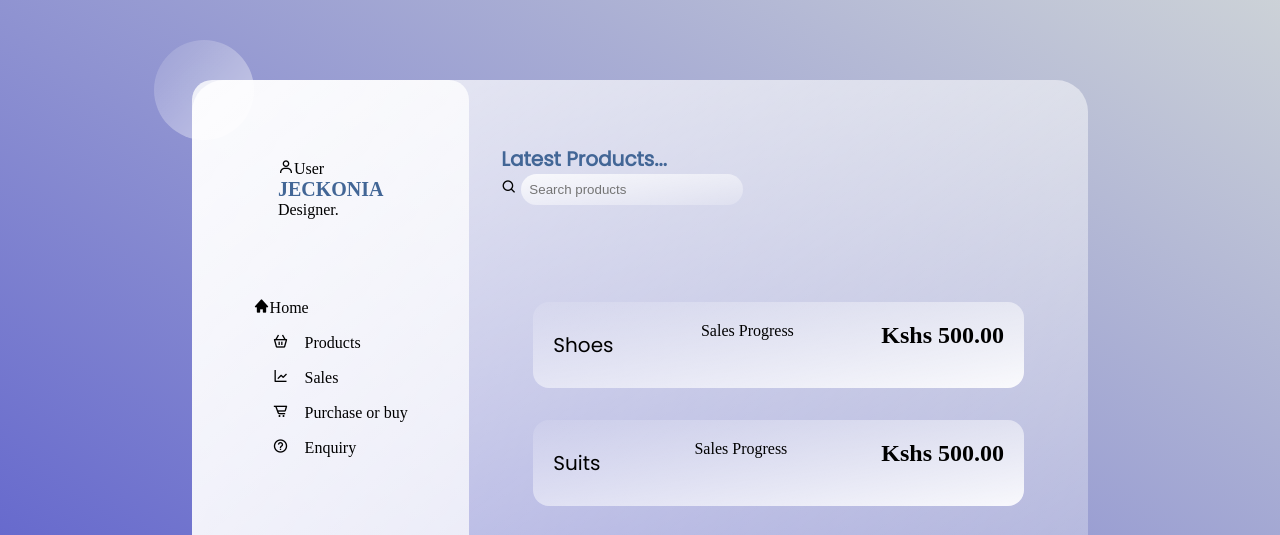
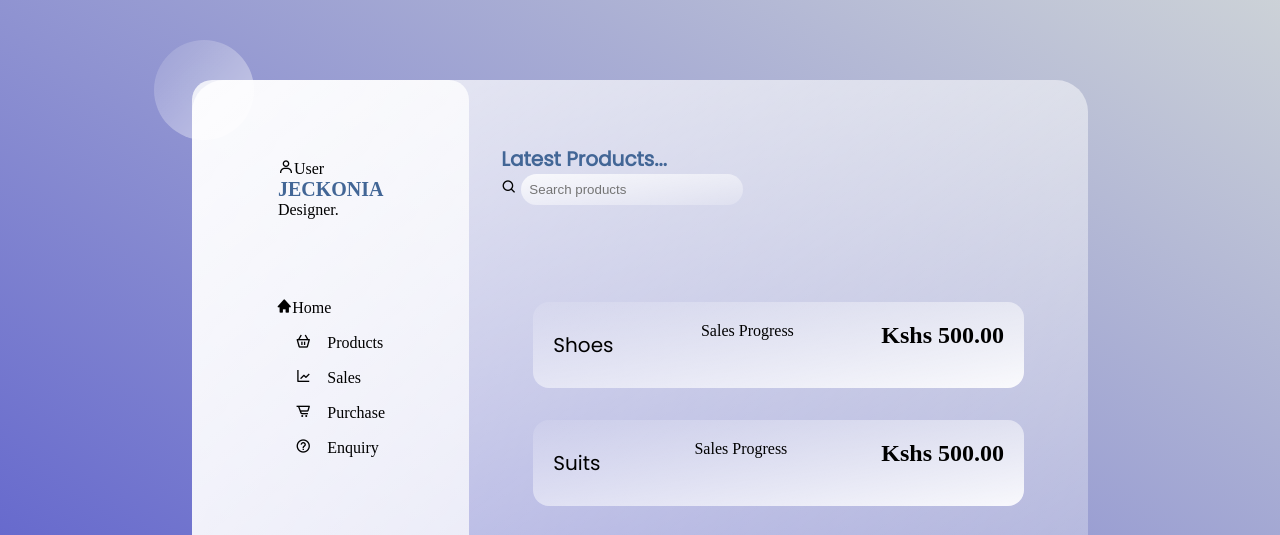
Before and after one commit to jecko2/glasssite, a plain HTML site: page trio1/index.html in a window 1280 px wide. Shown: the top 535 px of the page. Drawn offline with nearby package versions, Linux system fonts and the light colour scheme.

Commit message:
Update index.html

```diff
--- a/trio1/index.html
+++ b/trio1/index.html
@@ -28,7 +28,7 @@
                         <span><i class='bx bx-line-chart' ></i>Sales</span>
                         </div>
                         <div class="link">
-                        <span><i class='bx bx-cart-alt'></i>Purchase or buy</span>
+                        <span><i class='bx bx-cart-alt'></i>Purchase</span>
                         </div>
                         <div class="link">
                         <span><i class='bx bx-help-circle' ></i>Enquiry</span>
```
